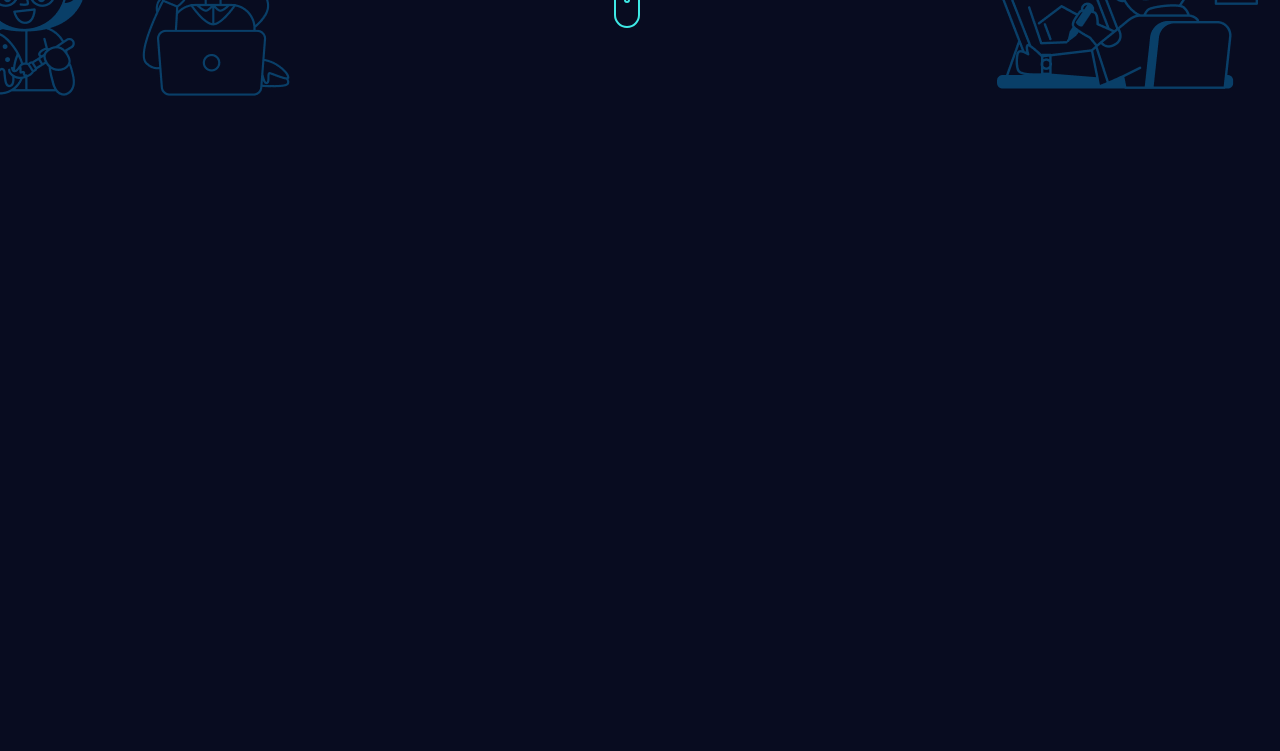
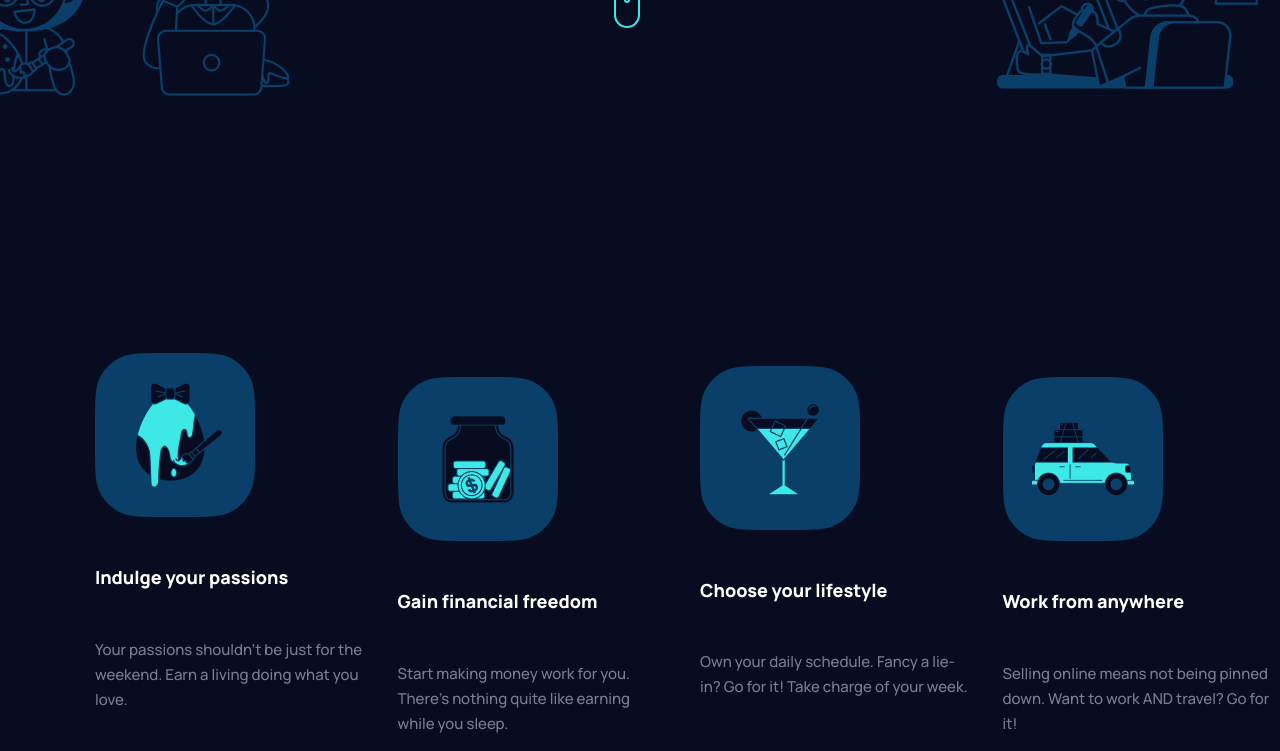
Before and after one commit to anastasiaptakh/maker, a website: page app/index.html in a window 1280 px wide. Shown: the part 573-1324 px from the top of the page. Before the commit the page ends 970 px from the top, so only its background shows below. Drawn offline with Linux system fonts and the light colour scheme.

Commit message:
make advantages section

```diff
--- a/app/index.html
+++ b/app/index.html
@@ -24,7 +24,6 @@
 
     <section class="promo">
         <div class="container">
-            <div class="promo__inner">
                 <h1 class="promo__title">Get paid for the work you <span>love</span> to do.</h1>
                 <div class="promo__text">The 9-5 grind is so last century. We believe in living life on your own terms. Whether you’re looking
                     to escape the rat race or set up a side hustle, we’ve got you covered.</div>
@@ -36,5 +35,36 @@
             <img class="promo__bg-right" src="images/promo-right-bg.png" alt="promo-bg">
         </div>
     </section>
+
+    <section class="advantages">
+        <div class="container">
+                <ul class="advantages__list">
+                    <li class="advantages__list-item">
+                        <img src="images/advantage-1.png" alt="advantage">
+                        <h4 class="advantages__list-item__title">Indulge your passions</h4>
+                        <p class="advantages__list-item__text">Your passions shouldn't be just
+                            for the weekend. Earn a living doing what you love.</p>
+                    </li>
+                    <li class="advantages__list-item">
+                        <img src="images/advantage-2.png" alt="advantage">
+                        <h4 class="advantages__list-item__title">Gain financial freedom</h4>
+                        <p class="advantages__list-item__text">Start making money work for you.
+                            There’s nothing quite like earning while you sleep. </p>
+                    </li>
+                    <li class="advantages__list-item">
+                        <img src="images/advantage-3.png" alt="advantage">
+                        <h4 class="advantages__list-item__title">Choose your lifestyle</h4>
+                        <p class="advantages__list-item__text">Own your daily schedule. Fancy a lie-in?
+                            Go for it! Take charge of your week.</p>
+                    </li>
+                    <li class="advantages__list-item">
+                        <img src="images/advantage-4.png" alt="advantage">
+                        <h4 class="advantages__list-item__title">Work from anywhere</h4>
+                        <p class="advantages__list-item__text">Selling online means not being pinned down.
+                            Want to work AND travel? Go for it!</p>
+                    </li>
+                </ul>
+        </div>
+    </section>
 </body>
 </html>
--- a/app/scss/_global.scss
+++ b/app/scss/_global.scss
@@ -18,6 +18,7 @@ body{
     min-width: 320px;
     @extend %background-color;
     @extend %heading-color;
+    @extend %manrope-medium;
 
 }
 .container{
--- a/app/scss/style.scss
+++ b/app/scss/style.scss
@@ -21,7 +21,7 @@
 
 .promo {
     margin-top: 185px;
-    min-height: 670px;
+    max-height: 400px;
     &__title {
         max-width: 600px;
         @extend %manrope-extrabold;
@@ -67,3 +67,43 @@
         bottom: 60px;
     }
 }
+
+.advantages {
+    margin-top: 202px;
+    &__list {
+        display: flex;
+        justify-content: space-between;
+        align-items: center;
+        &-item {
+            display: flex;
+            flex-direction: column;
+            align-items: flex-start;
+            min-width: 25%;
+            min-height: 335px;
+            margin-right: 30px;
+            &:last-child {
+                margin-right: 0;
+            }
+            &:nth-child(even) {
+                margin-top: 48px;
+            }
+            img {
+                min-width: 160px;
+                height: 164px;
+            }
+            &__title {
+                margin-top: 48px;
+                @extend %manrope-extrabold;
+                font-size: 18px;
+                line-height: 25px;
+            }
+            &__text {
+                @extend %manrope-medium;
+                @extend %main-text-color;
+                margin-top: 23px;
+                font-size: 15px;
+                line-height: 25px;
+            }
+        }
+    }
+}
```
Also changed, not shown: app/css/style.min.css, app/images/advantage-1.png (added), app/images/advantage-2.png (added), app/images/advantage-3.png (added), app/images/advantage-4.png (added), 2 other files.
